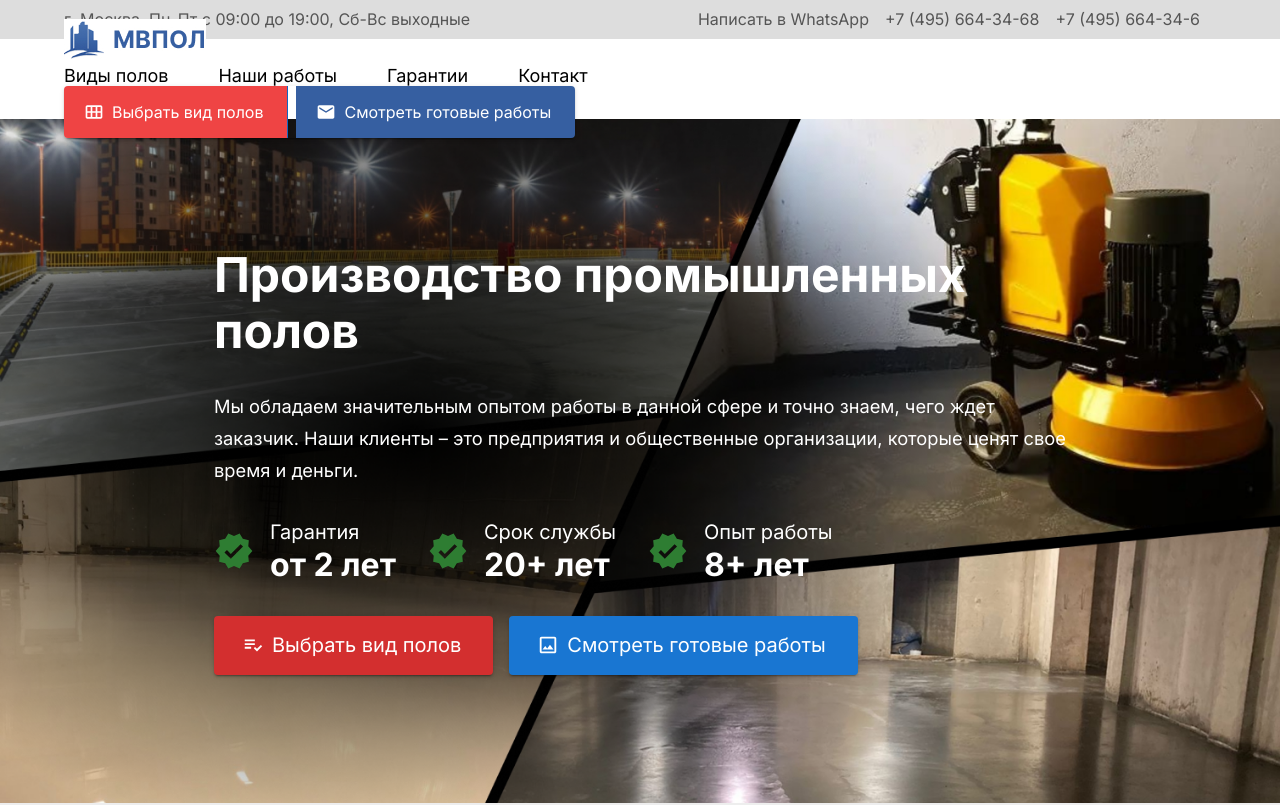
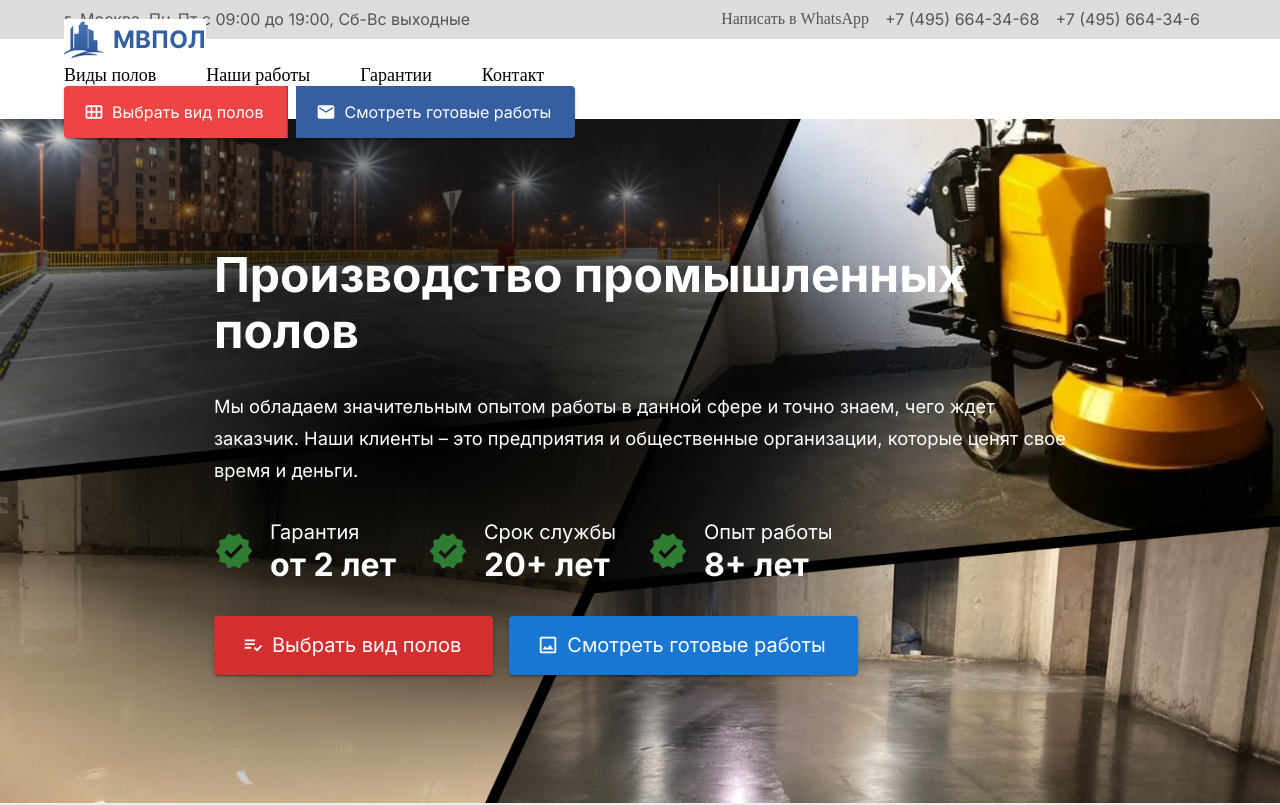
Before and after one commit to ntleek1/prompol77, a Next.js app: page / in a window 1280 px wide. Shown: the top 805 px of the page. Built offline with nearby package versions, Linux system fonts and the light colour scheme.

Commit message:
Link theme: link was added

```diff
--- a/styles/globals.scss
+++ b/styles/globals.scss
@@ -4,14 +4,7 @@ body {
   overflow-x: hidden;
   padding: 0;
   margin: 0;
-  font-family: "Inter", sans-serif;
-  font-size: 16px;
   box-sizing: border-box;
-}
-
-a {
-  color: inherit;
-  text-decoration: none;
 }
 
 // @media (prefers-color-scheme: dark) {
--- /dev/null
+++ b/themes/DefaultTheme.ts
@@ -0,0 +1,3 @@
+import { createTheme } from "@mui/material/styles";
+
+export const DefaultTheme = createTheme();
--- a/themes/LightTheme.ts
+++ b/themes/LightTheme.ts
@@ -1,13 +1,9 @@
 import _ from "lodash";
-import {
-  createTheme,
-  CSSInterpolation,
-  SxProps,
-  Theme,
-} from "@mui/material/styles";
-import { typography, MuiButton } from "./base";
+import { createTheme } from "@mui/material/styles";
+import { typography, MuiButton, MuiLink } from "./base";
 
 const LightMuiButton = _.defaultsDeep({}, MuiButton);
+const LightMuiLink = _.defaultsDeep({}, MuiLink);
 
 export const LightTheme = createTheme({
   typography: {
@@ -15,5 +11,6 @@ export const LightTheme = createTheme({
   },
   components: {
     MuiButton: LightMuiButton,
+    MuiLink: LightMuiLink,
   },
 });
--- /dev/null
+++ b/themes/base/MuiLink.ts
@@ -0,0 +1,14 @@
+import { Components, Theme } from "@mui/material/styles";
+
+export const MuiLink = {
+  defaultProps: {
+    underline: "none",
+  },
+  styleOverrides: {
+    root: {
+      "&:hover": {
+        textDecoration: "underline",
+      },
+    },
+  },
+} as Components<Omit<Theme, "components">>["MuiLink"];
--- a/themes/base/index.ts
+++ b/themes/base/index.ts
@@ -1,6 +1,6 @@
-export * from "./typography";
 // Theme
 export * from "./typography";
 
 // Components
+export * from "./MuiLink";
 export * from "./MuiButton";
```
